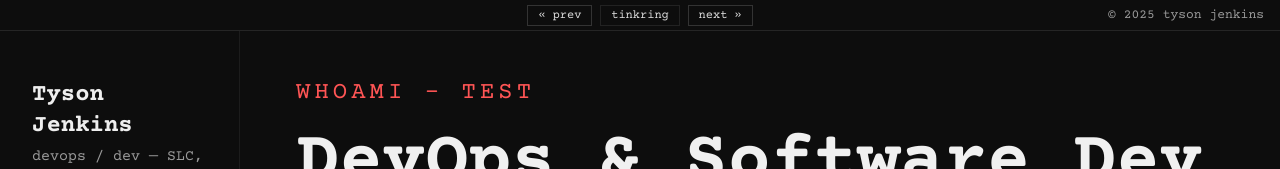
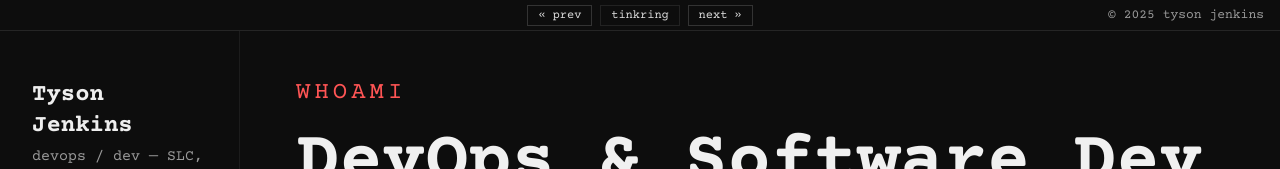
Before and after one commit to timmyjinks/tysonjenkins.dev, a plain HTML site: page index.html in a window 1280 px wide. Shown: the top 169 px of the page. Drawn offline with nearby package versions, Linux system fonts and the light colour scheme.

Commit message:
test: remove test for tc

```diff
--- a/index.html
+++ b/index.html
@@ -276,7 +276,7 @@
     <div class="content">
 
       <div class="hero">
-        <div class="label">whoami - test</div>
+        <div class="label">whoami</div>
         <h1>DevOps &amp; Software Dev</h1>
         <p>I like building infrastructure for my homelab and I am
           currently studying for a Bachelors in Computer Science at Neumont
```
